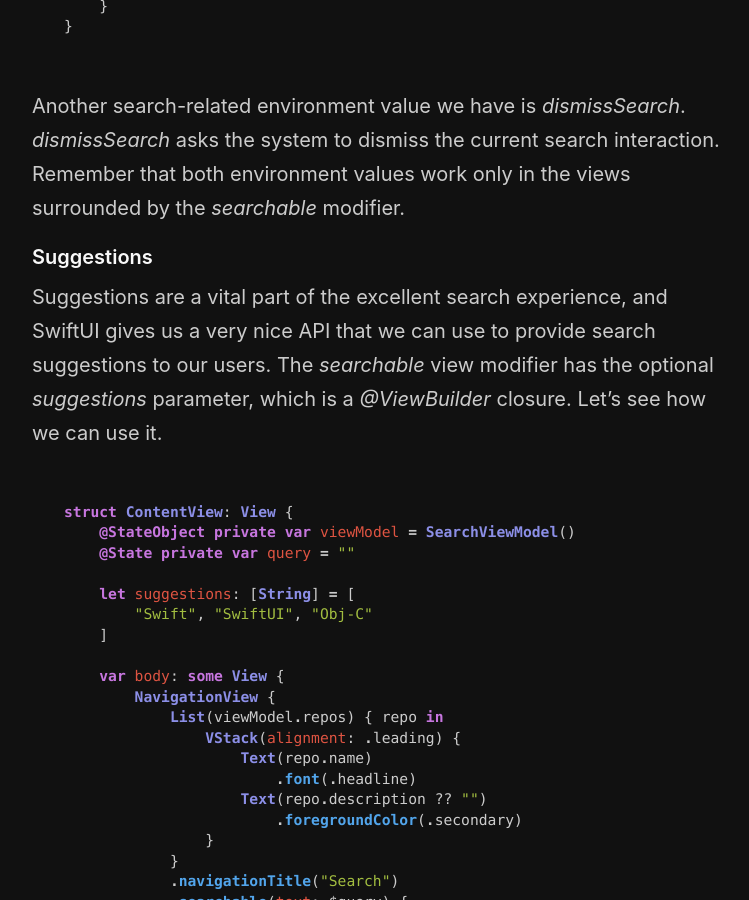
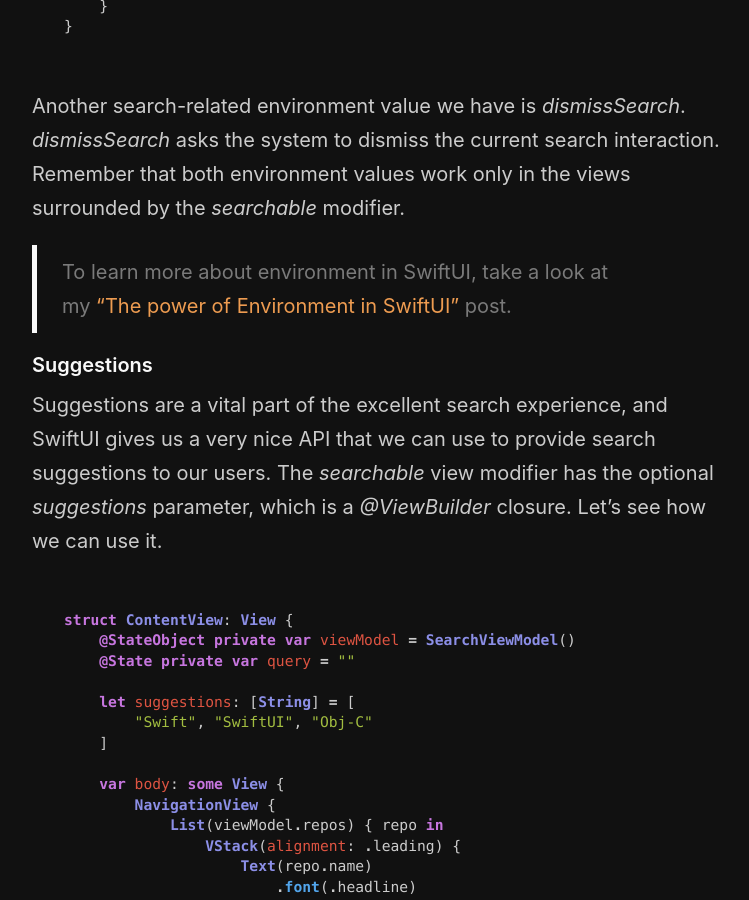
Before and after one commit to mecid/mecid.github.io, a Jekyll site: the page built from _posts/2021-06-23-mastering-search-in-swiftui.md, in a window 1280 px wide and 900 px high, scrolled down 3316 px. Shown: the whole window, without its empty margins (258-1007 px from the left). Built offline with Jekyll 4.4.1, drawn with Linux system fonts in a browser that asks for light colours.

Commit message:
reference post added

```diff
--- a/_posts/2021-06-23-mastering-search-in-swiftui.md
+++ b/_posts/2021-06-23-mastering-search-in-swiftui.md
@@ -108,6 +108,8 @@ struct StarredReposList: View {
 
 Another search-related environment value we have is *dismissSearch*. *dismissSearch* asks the system to dismiss the current search interaction. Remember that both environment values work only in the views surrounded by the *searchable* modifier.
 
+> To learn more about environment in SwiftUI, take a look at my ["The power of Environment in SwiftUI"](/2019/08/21/the-power-of-environment-in-swiftui/) post.
+
 #### Suggestions
 Suggestions are a vital part of the excellent search experience, and SwiftUI gives us a very nice API that we can use to provide search suggestions to our users. The *searchable* view modifier has the optional *suggestions* parameter, which is a *@ViewBuilder* closure. Let's see how we can use it.
 
```
